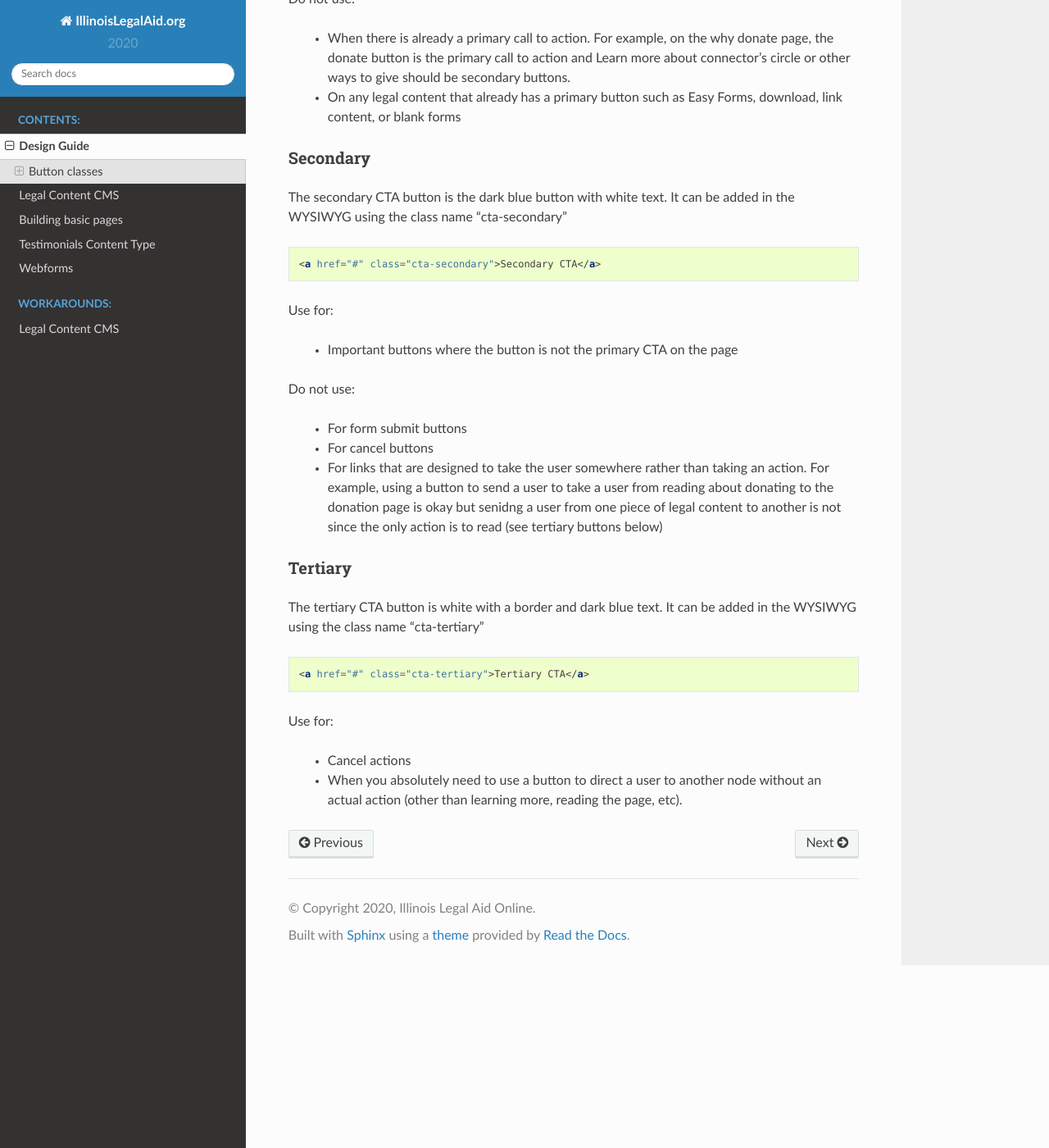
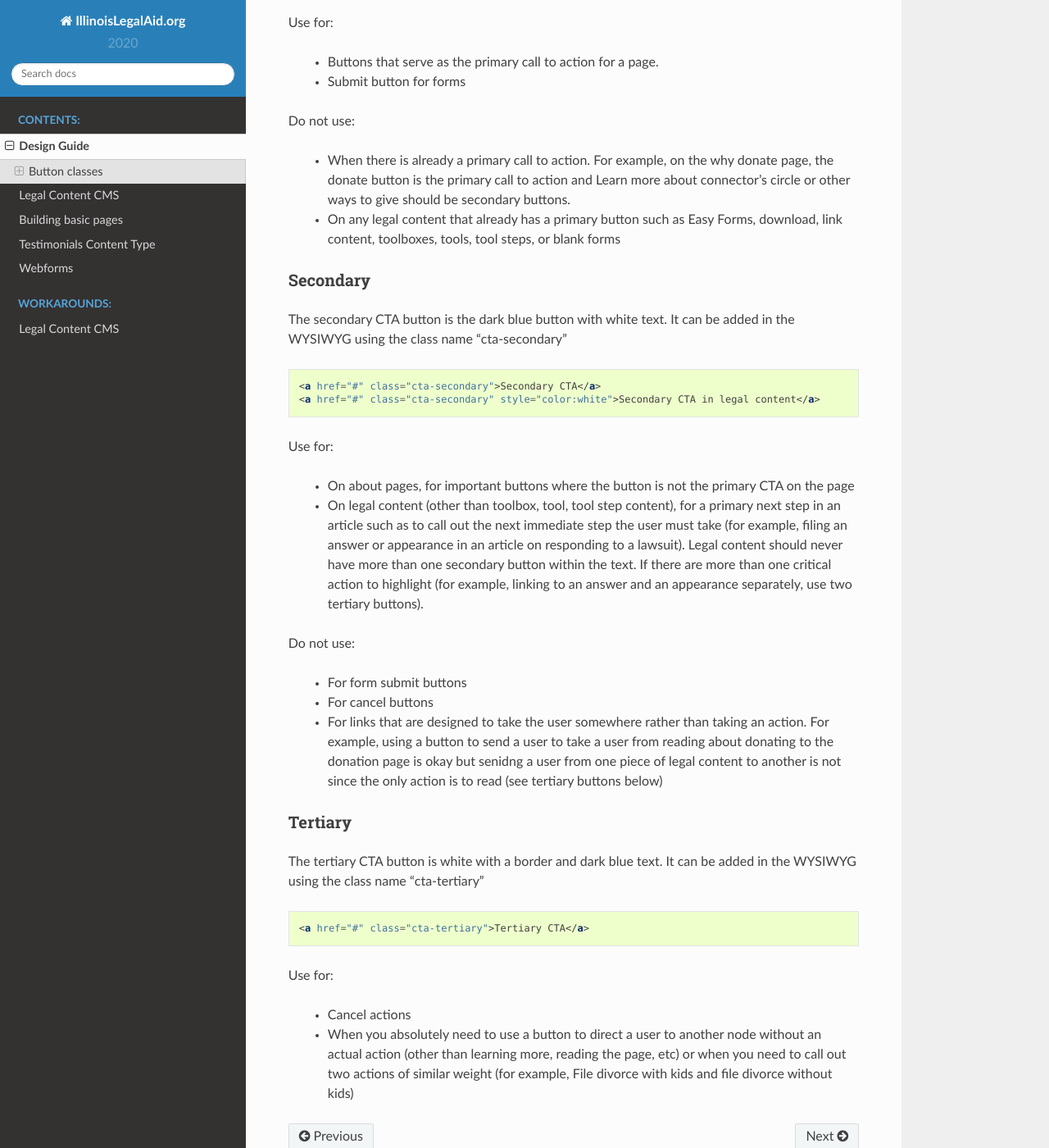
Before and after one commit to mrush-ilao/ilao-documentation, a Sphinx documentation site: the page built from docs/source/design_guide.rst, in a window 1280 px wide and 1400 px high, scrolled down 538 px. Shown: the whole window at 82% size. Built offline with Sphinx 7.4.7 and the Read the Docs theme 2.0.0, drawn with Linux system fonts in a browser that asks for light colours; formulas are drawn with MathJax 3; some of the changed text lies outside the part shown.

Commit message:
Updated design guide

```diff
--- a/docs/source/design_guide.rst
+++ b/docs/source/design_guide.rst
@@ -4,6 +4,8 @@ Design Guide
 
 Button classes
 ====================
+
+.. note::  Hyperlinks in legal content even when styled with the button class are showing the wrong link color; they should be white for primary and secondary links.  However, tertiary class is the best class for most content situations.
 
 Primary
 ---------
@@ -14,6 +16,7 @@ The primary CTA button is the bright blue button with white text.  It can be add
 
   <a href="#" class="cta-primary">Primary CTA</a>
 
+
 Use for:
 
  * Buttons that serve as the primary call to action for a page.
@@ -22,7 +25,7 @@ Use for:
 Do not use:
 
  * When there is already a primary call to action.  For example, on the why donate page, the donate button is the primary call to action and Learn more about connector's circle or other ways to give should be secondary buttons.
- * On any legal content that already has a primary button such as Easy Forms, download, link content, or blank forms
+ * On any legal content that already has a primary button such as Easy Forms, download, link content, toolboxes, tools, tool steps, or blank forms
 
 Secondary
 --------------
@@ -31,10 +34,12 @@ The secondary CTA button is the dark blue button with white text. It can be adde
 .. code-block:: HTML
 
   <a href="#" class="cta-secondary">Secondary CTA</a>
+  <a href="#" class="cta-secondary" style="color:white">Secondary CTA in legal content</a>
 
 Use for:
 
- *  Important buttons where the button is not the primary CTA on the page
+ *  On about pages, for important buttons where the button is not the primary CTA on the page
+ * On legal content (other than toolbox, tool, tool step content), for a primary next step in an article such as to call out the next immediate step the user must take (for example, filing an answer or appearance in an article on responding to a lawsuit).  Legal content should never have more than one secondary button within the text.  If there are more than one critical action to highlight (for example, linking to an answer and an appearance separately, use two tertiary buttons).
 
 Do not use:
 
@@ -54,4 +59,4 @@ The tertiary CTA button is white with a border and dark blue text. It can be add
 Use for:
 
  * Cancel actions
- * When you absolutely need to use a button to direct a user to another node without an actual action (other than learning more, reading the page, etc).
+ * When you absolutely need to use a button to direct a user to another node without an actual action (other than learning more, reading the page, etc) or when you need to call out two actions of similar weight (for example, File divorce with kids and file divorce without kids)
```
Also changed, not shown: 5 other files.
